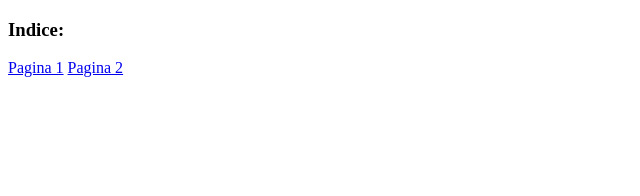
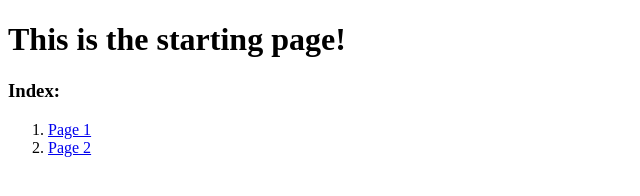
Before and after one commit to El14Sqrt/Web_1, a plain HTML site: page lezione1/starting_page.html in a window 1280 px wide. Shown: the whole page, without its empty margins (0-640 px from the left). Drawn offline with Linux system fonts and the light colour scheme.

Commit message:
es 1 lez 1

```diff
--- a/lezione1/starting_page.html
+++ b/lezione1/starting_page.html
@@ -6,12 +6,17 @@
         </title>
     </head>
     <body>
+        <h1>
+            This is the starting page!
+        </h1>
         <h3>
-            Indice:
+            Index:
         </h3>
         <p>
-            <a href="page1.html">Pagina 1</a>
-            <a href="page2.html">Pagina 2</a>
+            <ol>
+                <li><a href="page1.html">Page 1</a></li>
+                <li><a href="page2.html">Page 2</a></li>
+            </ol>
         </p>
     </body>
 </html>
```
Also changed, not shown: lezione1/page1.html (+4 -1 lines), lezione1/page2.html (+4 -1 lines).
